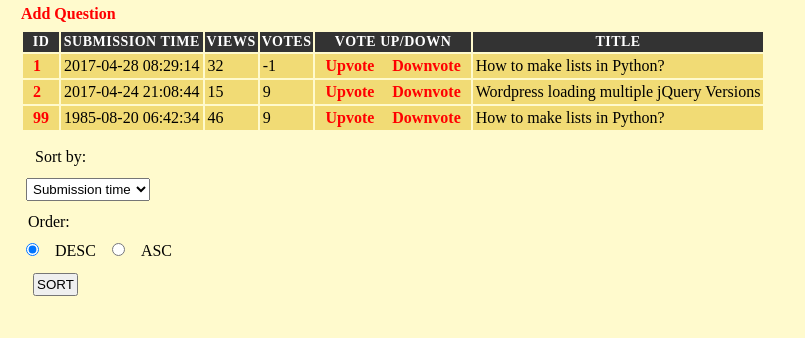
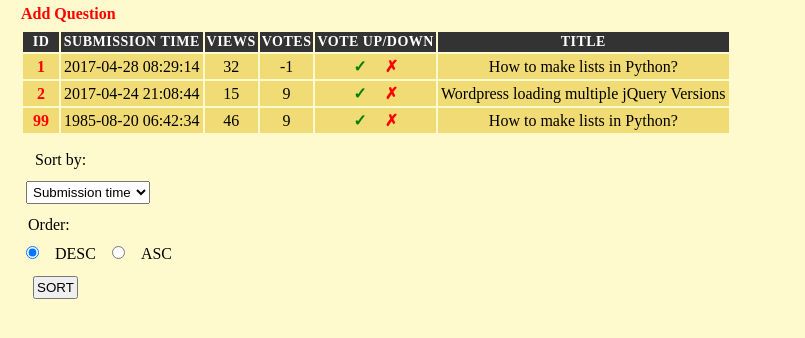
Before and after one commit to dapie346/AskMate, a Flask app: page / in a window 1280 px wide. Shown: the part 66-404 px from the top of the page, without its empty margins (0-805 px from the left). Run offline with Flask 2, Linux system fonts and the light colour scheme.

Commit message:
minor visual changes on main page

```diff
--- a/static/style.css
+++ b/static/style.css
@@ -38,4 +38,5 @@ tbody {
 td {
     margin: 5px;
     padding: 3px;
+    text-align: center;
 }
--- a/templates/display-question.html
+++ b/templates/display-question.html
@@ -12,8 +12,8 @@
     </form>
     {% for answer in answers %}
         <hr>
-        <p><a href="{{ url_for('answer_upvote', answer_id = answer['id']) }} "style="color:green;">&#x2713</a>{{ answer['vote_number'] }}
-        <a href="{{ url_for('answer_downvote', answer_id = answer['id']) }}">&#10007</a>    {{ answer['message'] }}</p>
+        <p><a href="{{ url_for('answer_upvote', answer_id = answer['id']) }} "style="color:green">&#x2713</a>{{ answer['vote_number'] }}
+        <a href="{{ url_for('answer_downvote', answer_id = answer['id']) }} "style="text-align:right">&#10007</a>    {{ answer['message'] }}</p>
         <form action="{{ url_for('delete_answer', answer_id = answer['id'])}}" method="post">
                 <button type="submit" name="open" value="{{ answer['question_id'] }}"> DELETE ANSWER </button>
             </form>
--- a/templates/home_page.html
+++ b/templates/home_page.html
@@ -32,8 +32,8 @@
                 <td>{{ x.view_number }}</td>
                 <td>{{ x.vote_number }}</td>
                 <td>
-                    <a href="{{ url_for('question_upvote', question_id = x.id) }}">Upvote</a>
-                    <a href="{{ url_for('question_downvote', question_id = x.id) }}">Downvote</a>
+                    <a href="{{ url_for('question_upvote', question_id = x.id) }} "style="color:green;">&#x2713</a>
+                    <a href="{{ url_for('question_downvote', question_id = x.id) }}">&#10007</a>
                 </td>
                 <td>{{x.title}}</td>
                 {# <td>{{x.message}}</td> #}
```
Also changed, not shown: sample_data/answer.csv (line endings or trailing spaces), sample_data/question.csv (line endings or trailing spaces).
